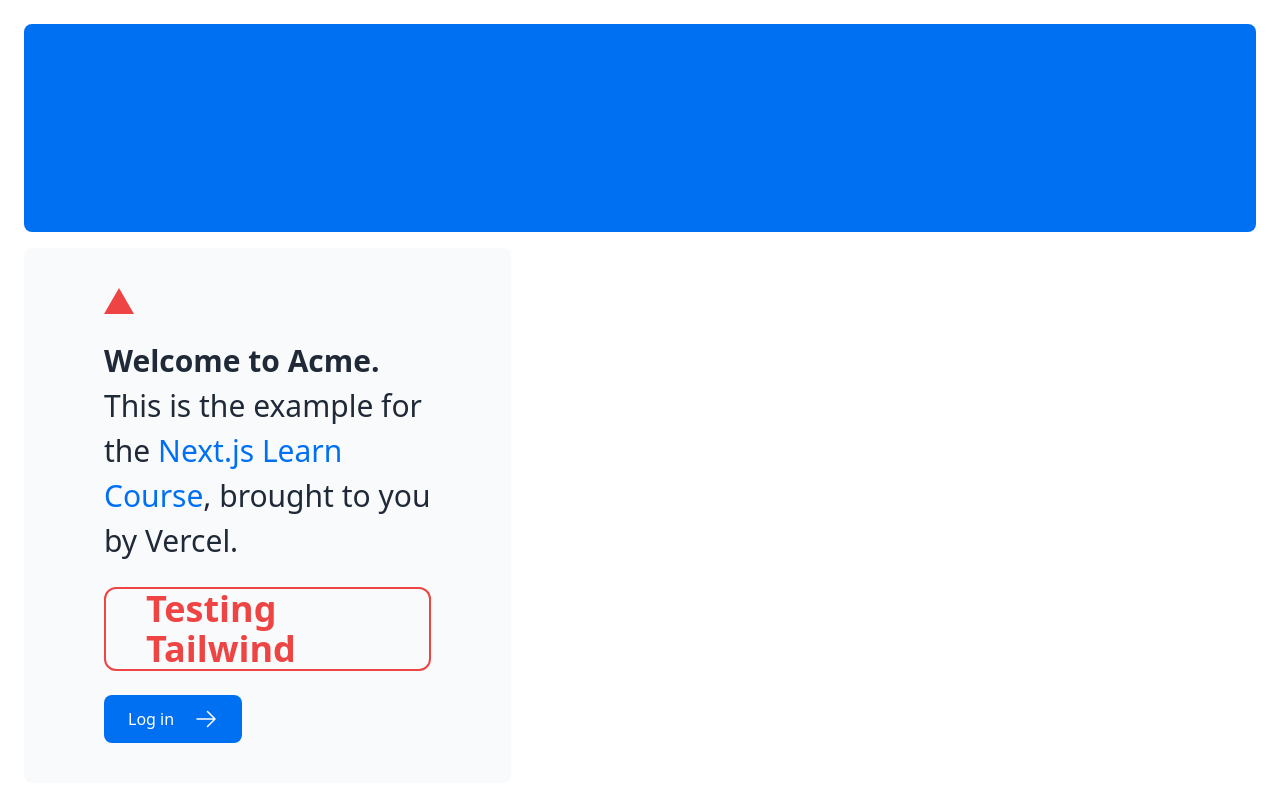
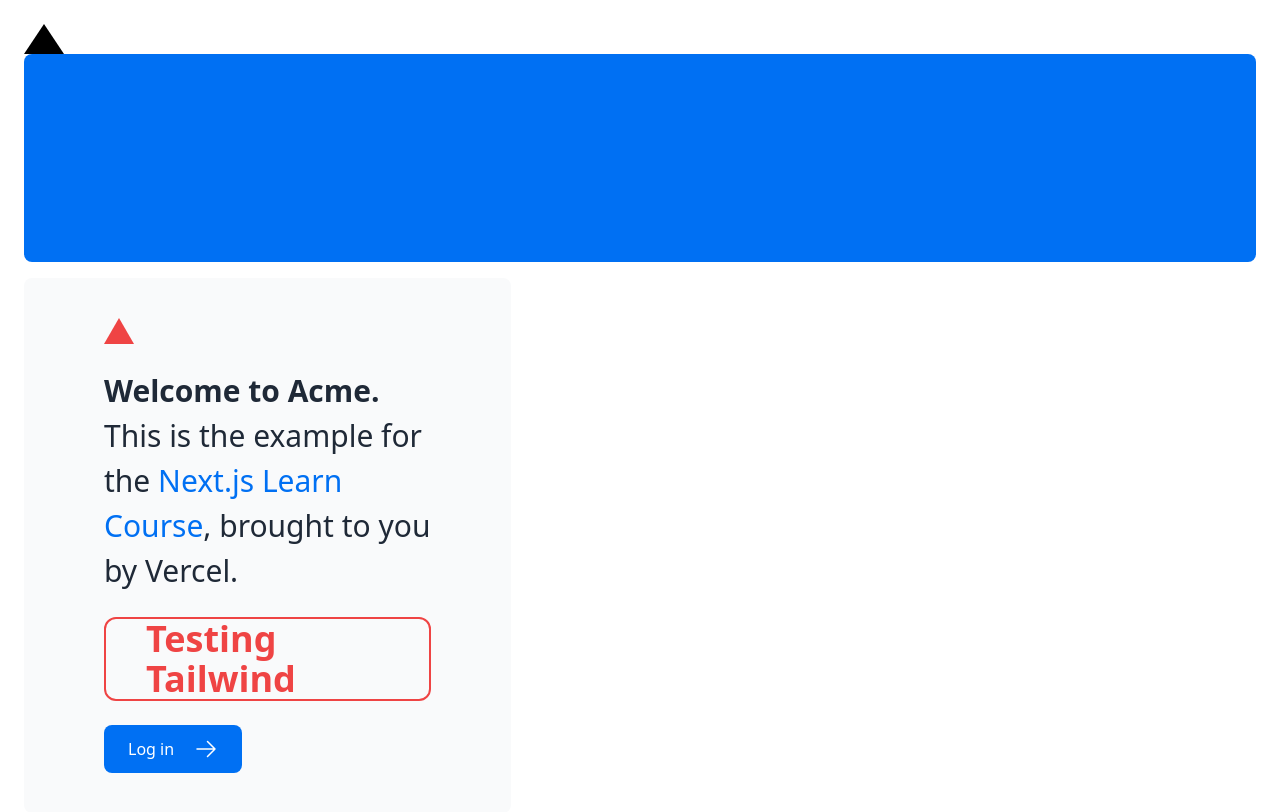
Before and after one commit to RaiyanNooryRady/nextjs-dashboard, a Next.js app: page / in a window 1280 px wide. Shown: the top 812 px of the page. Built offline with nearby package versions, Linux system fonts and the light colour scheme.

Commit message:
css modules

```diff
--- a/app/page.tsx
+++ b/app/page.tsx
@@ -1,10 +1,12 @@
 import AcmeLogo from '@/app/ui/acme-logo';
 import { ArrowRightIcon } from '@heroicons/react/24/outline';
 import Link from 'next/link';
+import styles from '@/app/ui/home.module.css';
 
 export default function Page() {
   return (
     <main className="flex min-h-screen flex-col p-6">
+      <div className={styles.shape} />
       <div className="flex h-20 shrink-0 items-end rounded-lg bg-blue-500 p-4 md:h-52">
         {/* <AcmeLogo /> */}
       </div>
--- /dev/null
+++ b/app/ui/home.module.css
@@ -0,0 +1,7 @@
+.shape {
+    height: 0;
+    width: 0;
+    border-bottom: 30px solid black;
+    border-left: 20px solid transparent;
+    border-right: 20px solid transparent;
+  }
```
